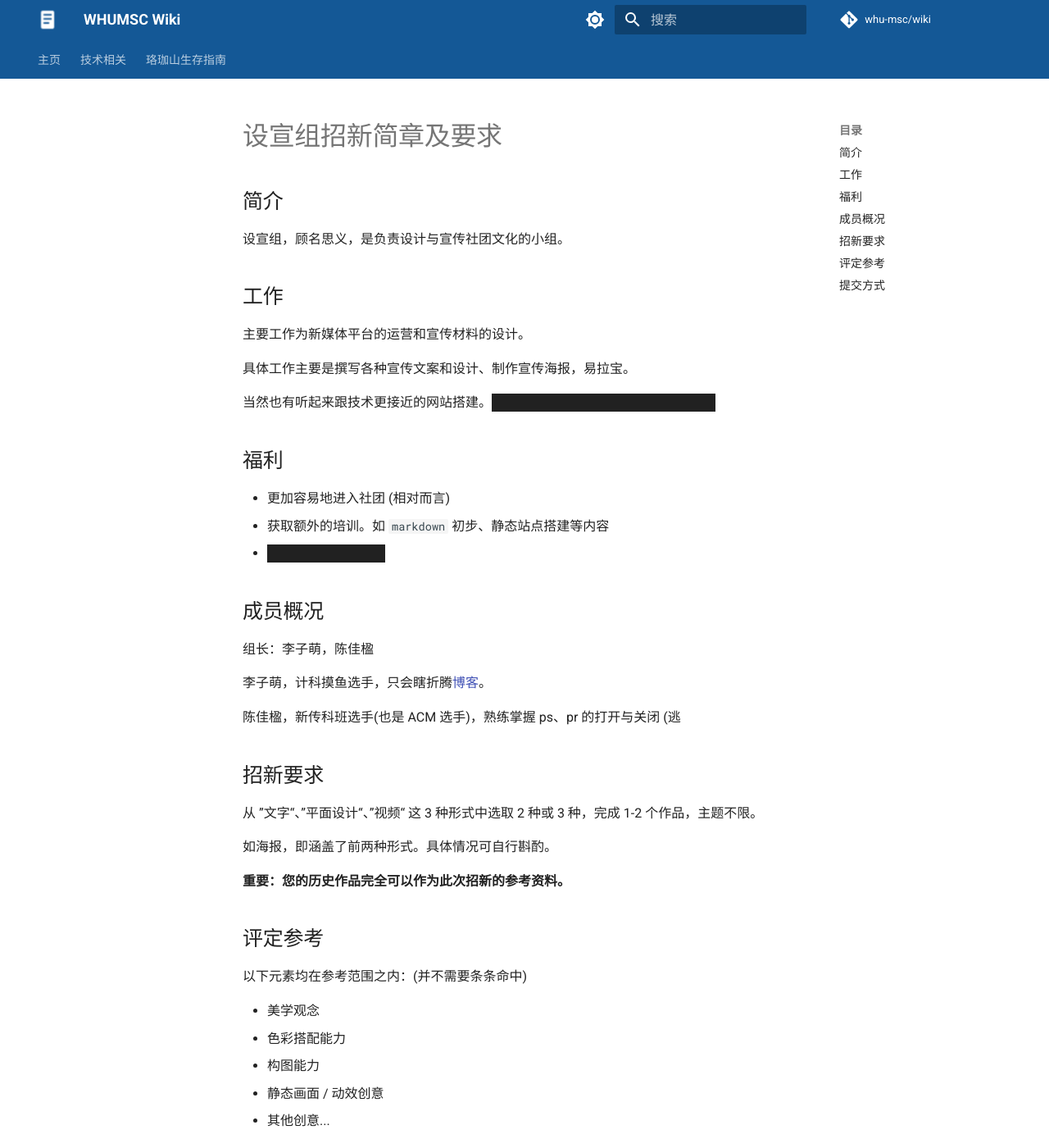
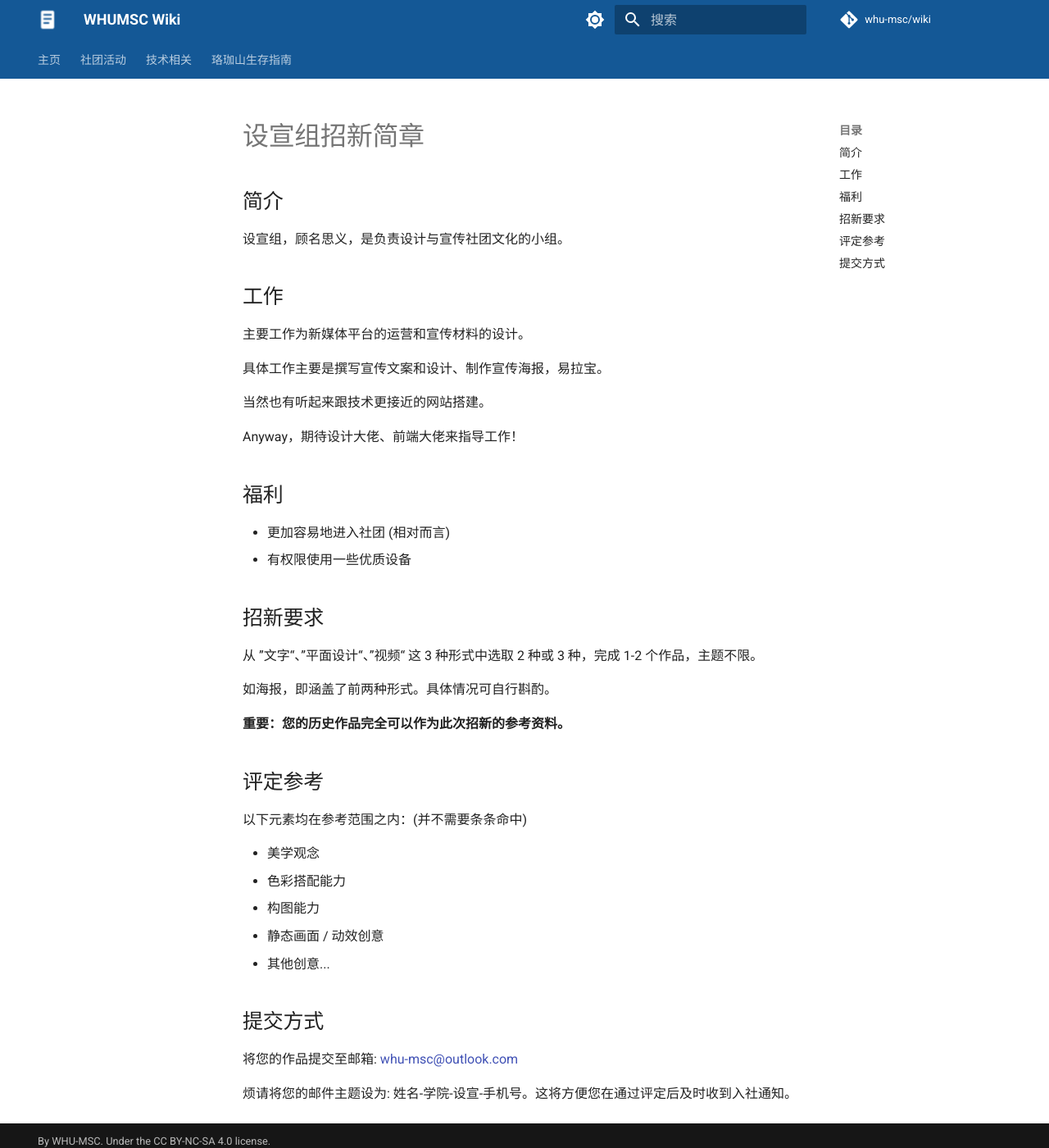
Before and after one commit to WHU-MSC/wiki, an MkDocs documentation site: the page built from docs/mainpage/recruiting/design_promotion.md, in a window 1280 px wide and 1400 px high. Shown: the whole window at 82% size. Built offline with MkDocs 1.6.1 and Material for MkDocs 9.7.7, drawn with Linux system fonts in a browser that asks for light colours; comment, search, counter and statistics services are not loaded.

Commit message:
删去失效信息&开坑技术沙龙

```diff
--- a/docs/mainpage/recruiting/design_promotion.md
+++ b/docs/mainpage/recruiting/design_promotion.md
@@ -1,4 +1,4 @@
-# 设宣组招新简章及要求
+# 设宣组招新简章
 
 ## 简介
 
@@ -8,23 +8,16 @@
 
 主要工作为新媒体平台的运营和宣传材料的设计。
 
-具体工作主要是撰写各种宣传文案和设计、制作宣传海报，易拉宝。
+具体工作主要是撰写宣传文案和设计、制作宣传海报，易拉宝。
 
-当然也有听起来跟技术更接近的网站搭建。~~不会像软基课一样让大伙手敲 `html` 的~~
+当然也有听起来跟技术更接近的网站搭建。
+
+Anyway，期待设计大佬、前端大佬来指导工作！
 
 ## 福利
 
 - 更加容易地进入社团 (相对而言)
-- 获取额外的培训。如 `markdown` 初步、静态站点搭建等内容
-- ~~体验运营官号的感觉~~
-
-## 成员概况
-
-组长：李子萌，陈佳楹
-
-李子萌，计科摸鱼选手，只会瞎折腾[博客](https://immengzi.wiki/)。
-
-陈佳楹，新传科班选手(也是 ACM 选手)，熟练掌握 ps、pr 的打开与关闭 (逃
+- 有权限使用一些优质设备
 
 ## 招新要求
 
--- a/mkdocs.yml
+++ b/mkdocs.yml
@@ -43,6 +43,11 @@ nav:
     - 简介: index.md
     - 参与指南: mainpage/contribution-guide.md
 
+  - 社团活动:
+    - 技术沙龙:
+      - 检索增强: activity/technology-salon/search-enhancement.md
+    - Hackathon: activity/Hackathon/Hackathon.md
+
   - 技术相关:
     - 初学者指南:
       - CS自学指南: tech/beginners-guide/teach-yourself-cs.md
@@ -51,6 +56,7 @@ nav:
       - GPG 简介: tech/beginners-guide/gpg-brief-introduction.md
       - github 简介: tech/beginners-guide/github-brief-introduction.md
     - 奇思妙想: tech/f__kingfancythoughts.md
+
   - 珞珈山生存指南: survivewhu/survive-whu.md
 
 
```
Also changed, not shown: docs/activity/Hackathon/Hackathon.md (added, +1 -0 lines), docs/index.md (+1 -2 lines), docs/mainpage/contribution-guide.md (+5 -1 lines), docs/activity/technology-salon/search-enhancement.md (added).
